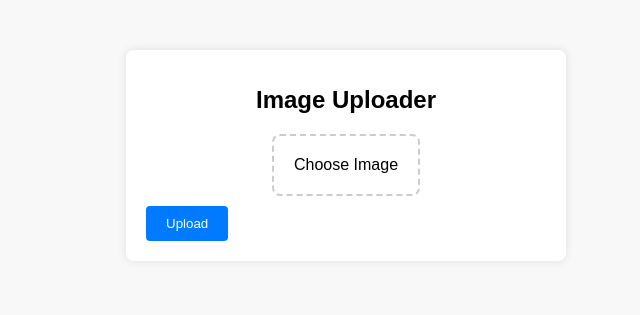
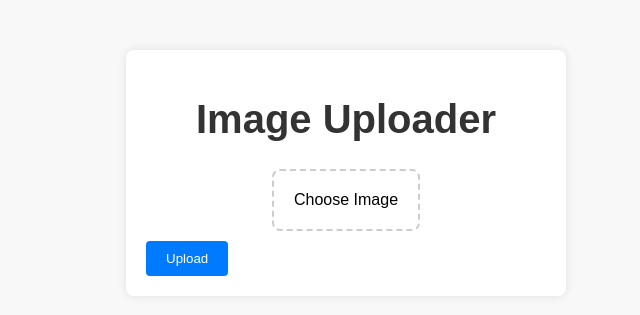
Before and after one commit to qwertyblurby/FitGPT, a Flask app: page / in a window 1280 px wide. Shown: the top 315 px of the page, without its empty margins (294-934 px from the left). Run offline with Flask 3, Linux system fonts and the light colour scheme.

Commit message:
styling change

```diff
--- a/static/styles.css
+++ b/static/styles.css
@@ -16,9 +16,17 @@ body {
     text-align: center;
 }
 
+h2 {
+    font-size: 24px; /* Slightly bigger font size */
+    margin-bottom: 20px; /* Moved down a little */
+    color: #333; /* Set color to dark gray */
+}
+
+/* Center the title */
 h1 {
-    font-size: 24px;
-    margin-bottom: 20px;
+    text-align: center;
+    color: #333;
+    font-size: 40px;
 }
 
 /* Styles for file input field */
```
